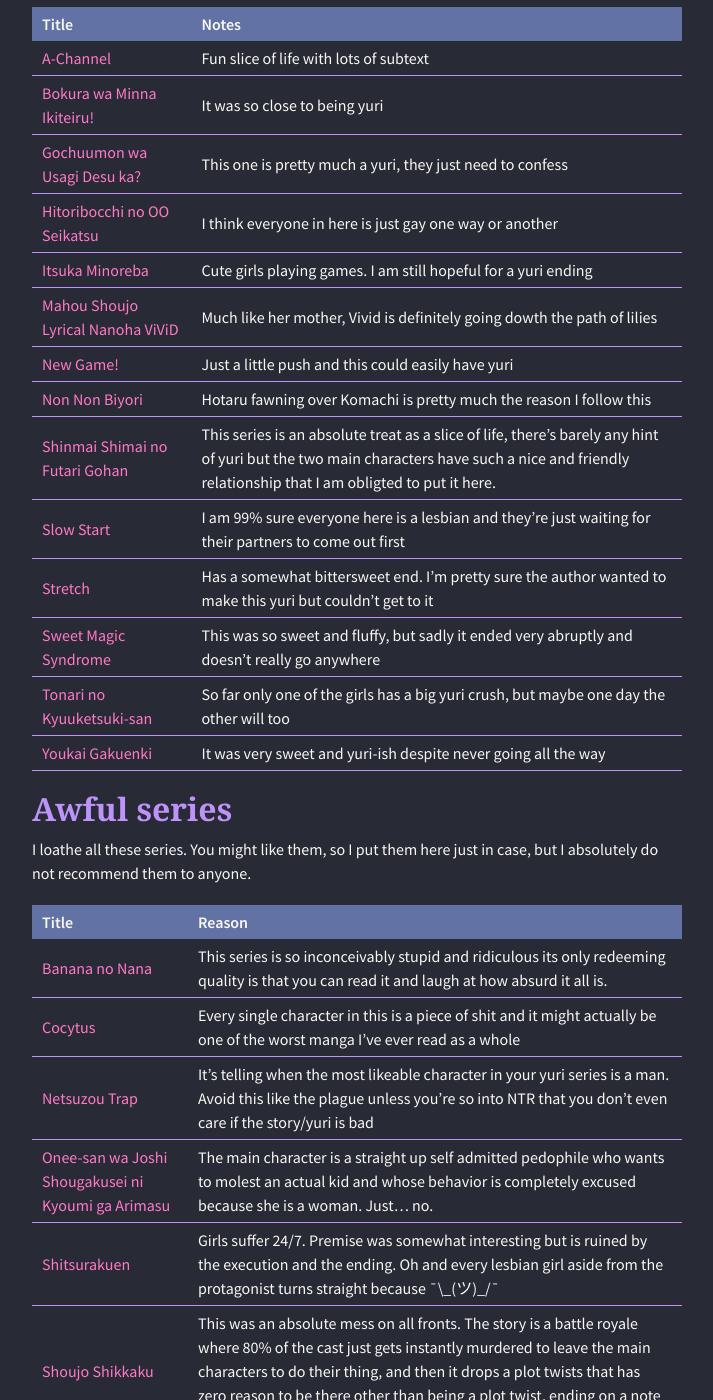
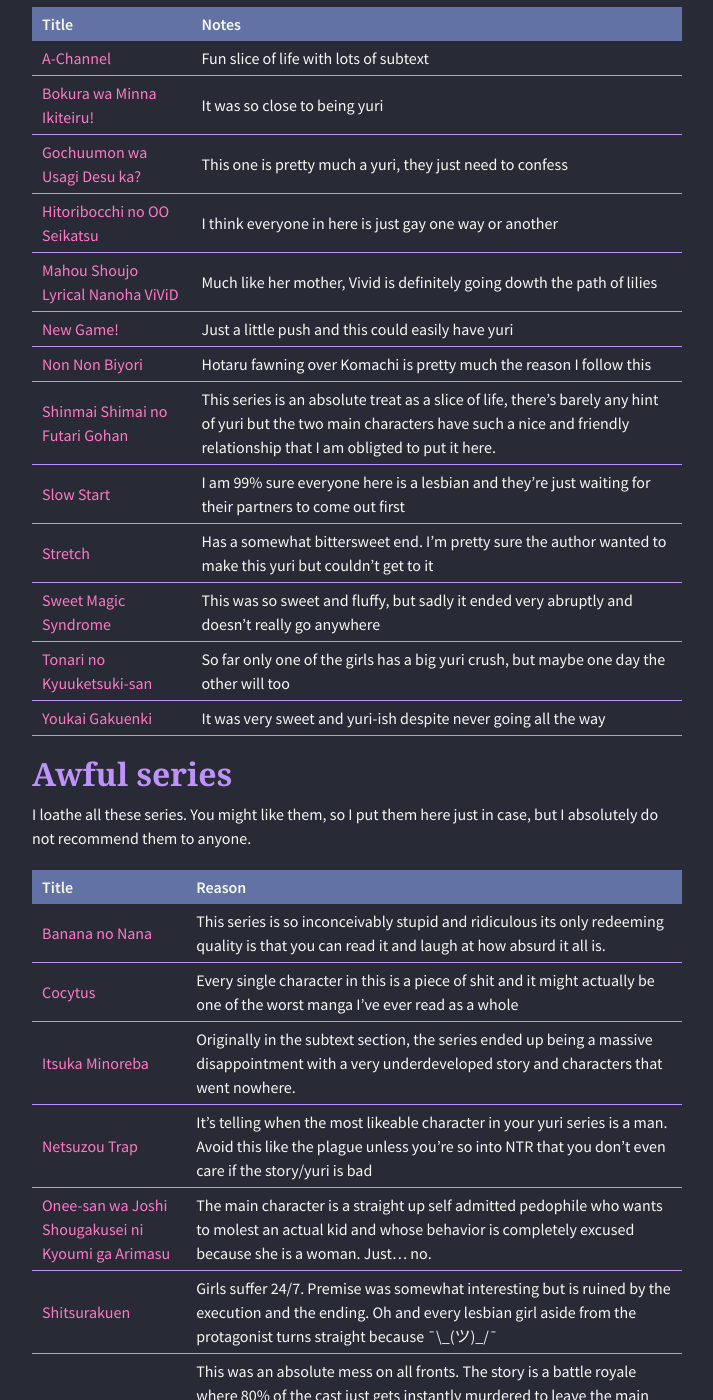
Before and after one commit to Nogooduser/yuri-list, a Jekyll site: the page built from index.md, in a window 1280 px wide and 1400 px high, scrolled down 7091 px. Shown: the whole window, without its empty margins (283-996 px from the left). Built offline with Jekyll 4.4.1, drawn with Linux system fonts in a browser that asks for light colours; nearby versions of some CDN libraries.

Commit message:
Update index.md

```diff
--- a/index.md
+++ b/index.md
@@ -199,7 +199,6 @@ All these series have a noticeable degree of yuri subtext, but unfortunately non
 [Bokura wa Minna Ikiteiru!](https://dynasty-scans.com/series/bokura_wa_minna_ikiteiru)|It was so close to being yuri
 [Gochuumon wa Usagi Desu ka?](https://dynasty-scans.com/series/gochuumon_wa_usagi_desu_ka)|This one is pretty much a yuri, they just need to confess
 [Hitoribocchi no OO Seikatsu](https://mangadex.org/manga/14508/hitoribocchi-no-oo-seikatsu)|I think everyone in here is just gay one way or another
-[Itsuka Minoreba](https://dynasty-scans.com/series/someday_well_get_there)|Cute girls playing games. I am still hopeful for a yuri ending
 [Mahou Shoujo Lyrical Nanoha ViViD](https://dynasty-scans.com/series/mahou_shoujo_lyrical_nanoha_vivid)|Much like her mother, Vivid is definitely going dowth the path of lilies
 [New Game!](https://mangadex.org/manga/13622/new-game)|Just a little push and this could easily have yuri
 [Non Non Biyori](https://mangadex.org/manga/2459/non-non-biyori)|Hotaru fawning over Komachi is pretty much the reason I follow this
@@ -218,6 +217,7 @@ I loathe all these series. You might like them, so I put them here just in case,
 ---|---
 [Banana no Nana](https://dynasty-scans.com/series/banana_no_nana)|This series is so inconceivably stupid and ridiculous its only redeeming quality is that you can read it and laugh at how absurd it all is.
 [Cocytus](https://dynasty-scans.com/series/cocytus)|Every single character in this is a piece of shit and it might actually be one of the worst manga I've ever read as a whole
+[Itsuka Minoreba](https://dynasty-scans.com/series/someday_well_get_there)|Originally in the subtext section, the series ended up being a massive disappointment with a very underdeveloped story and characters that went nowhere.
 [Netsuzou Trap](https://mangadex.org/manga/14313/netsuzou-trap-ntr)|It's telling when the most likeable character in your yuri series is a man. Avoid this like the plague unless you're so into NTR that you don't even care if the story/yuri is bad
 [Onee-san wa Joshi Shougakusei ni Kyoumi ga Arimasu](https://mangadex.org/title/26432/onee-san-wa-joshi-shougakusei-ni-kyoumi-ga-arimasu)|The main character is a straight up self admitted pedophile who wants to molest an actual kid and whose behavior is completely excused because she is a woman. Just... no.
 [Shitsurakuen](https://dynasty-scans.com/series/shitsurakuen)|Girls suffer 24/7. Premise was somewhat interesting but is ruined by the execution and the ending. Oh and every lesbian girl aside from the protagonist turns straight because  ¯\\\_(ツ)_/¯
```
